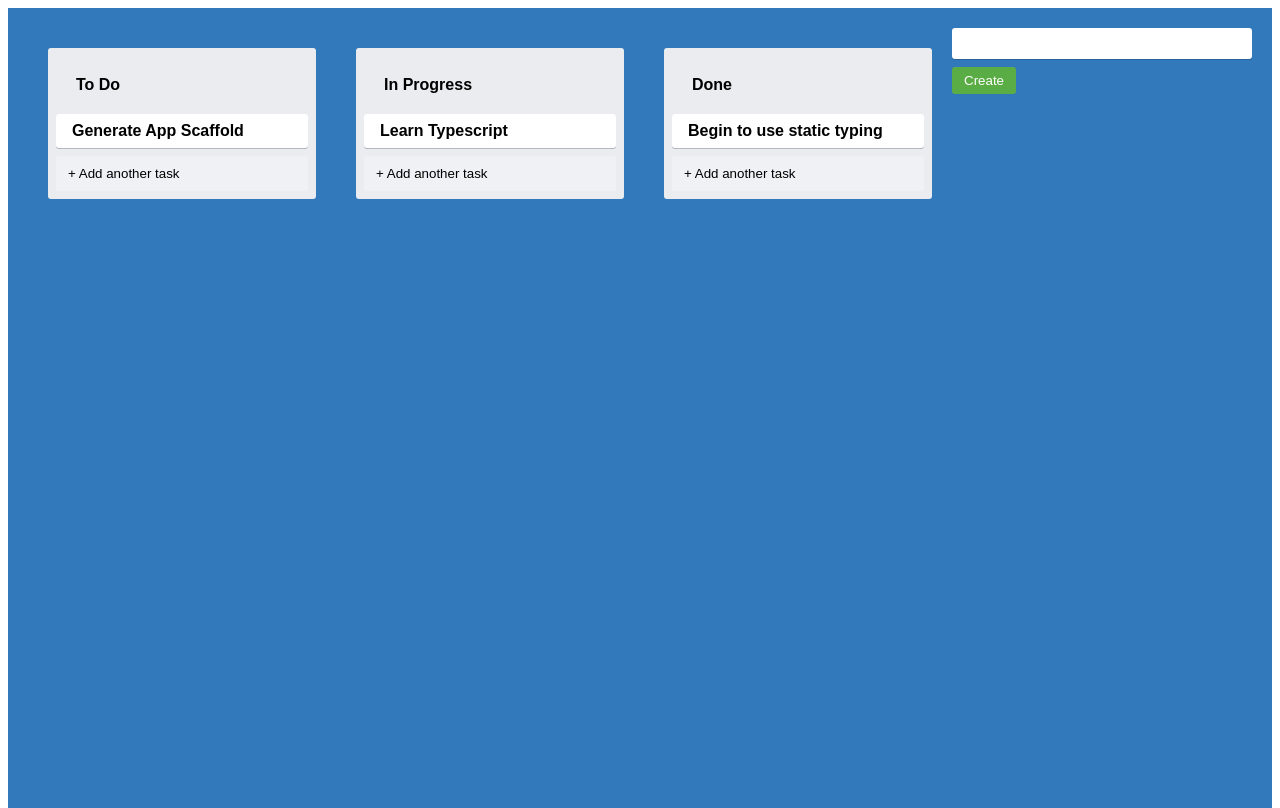
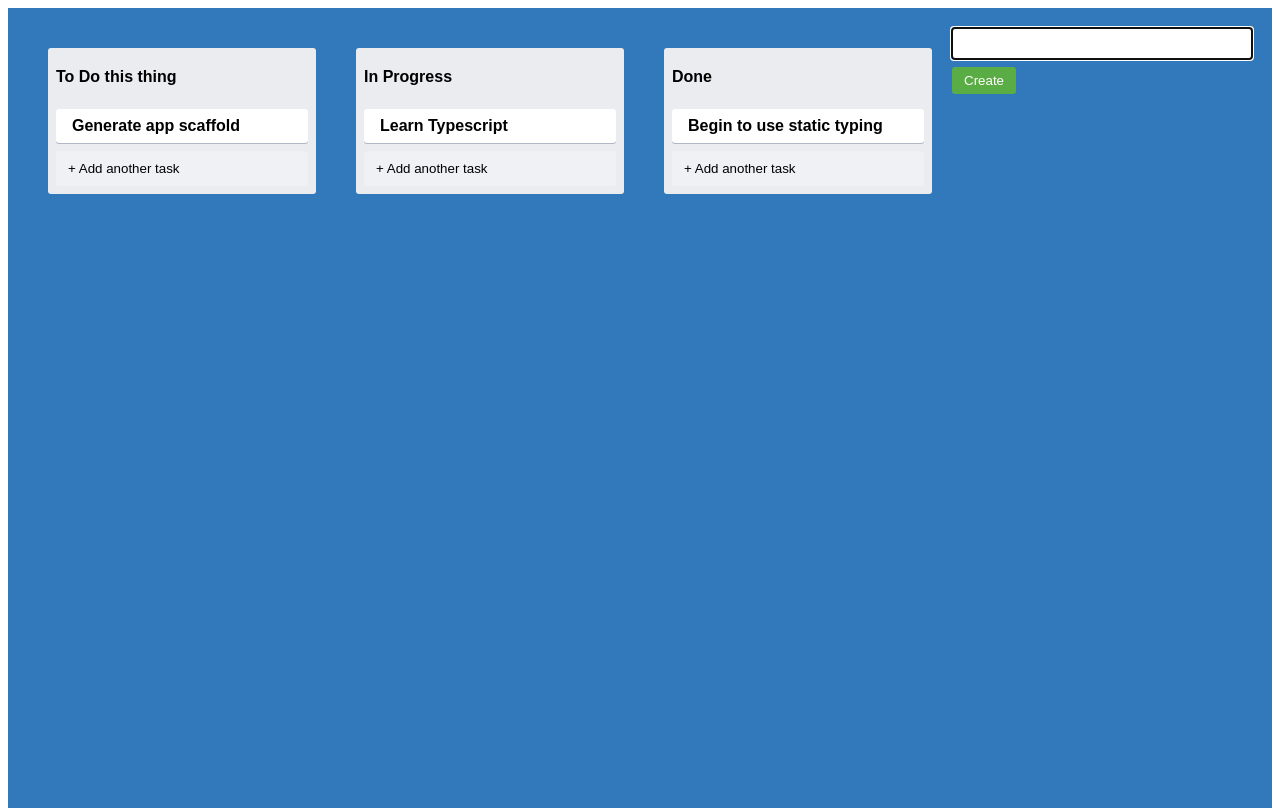
Before and after one commit to amosdesigns/newlinebooktypesrciptbook, a React (Create React App) app: page / in a window 1280 px wide. Both pictures are taken after a click on the button "+ Add another list". Built offline with nearby package versions, Linux system fonts and the light colour scheme.

Commit message:
working data updated

```diff
--- a/src/App.tsx
+++ b/src/App.tsx
@@ -3,20 +3,19 @@ import {Column} from "./Column";
 import {Card} from "./Card";
 import {AddNewItem} from "./AddNewItem";
 import {AppContainer} from "./styles";
-
+import {useAppState} from './AppStateContext';
 
 const App = () => {
+    const {state} = useAppState();
+    console.log(state.lists);
     return (
         <AppContainer>
-            <Column text="To Do">
-                <Card text="Generate App Scaffold"/>
-            </Column>
-            <Column text="In Progress">
-                <Card text="Learn Typescript"/>
-            </Column>
-            <Column text="Done">
-                <Card text="Begin to use static typing"/>
-            </Column>
+            {state.lists.map(( list, i ) => (
+            <Column title={ list.title }
+                key={ list.id }
+                index={i}
+                />))}
+
             <AddNewItem toggleButtonText="+ Add another list" onAdd={console.log} />
         </AppContainer>
     );
--- /dev/null
+++ b/src/AppStateContext.tsx
@@ -0,0 +1,51 @@
+import React,{  createContext, useReducer, useContext } from "react";
+
+const appData: AppState = {
+    lists:[
+        {
+            id: "0",
+            title: "To Do this thing",
+            tasks:[{id:"c0",text:"Generate app scaffold"}]
+        },
+        {
+            id:"1",
+            title:"In Progress",
+            tasks:[{id:"c2",text:"Learn Typescript"}]
+        },
+        {
+            id:"2",
+            title:"Done",
+            tasks:[{id:"c3",text:"Begin to use static typing"}]
+        }
+    ]
+};
+
+interface Task {
+    id: string,
+    text: string
+}
+
+interface List {
+    id: string,
+    title: string,
+    tasks: Task[]
+}
+
+export interface AppState {
+    lists: List[]
+}
+interface AppStateContextProps{state: AppState}
+
+const AppStateContext =  createContext<AppStateContextProps>({} as AppStateContextProps);
+
+export const useAppState = () => {
+    return useContext(AppStateContext);
+}
+
+export const AppStateProvider = ({children}: React.PropsWithChildren<{}>) => {
+    return (
+        <AppStateContext.Provider value={{state: appData}}>
+            {children}
+        </AppStateContext.Provider>
+    )
+}
--- a/src/Column.tsx
+++ b/src/Column.tsx
@@ -1,22 +1,29 @@
 import React from "react";
 import {AddNewItem} from "./AddNewItem";
+import {useAppState} from './AppStateContext'
 import {ColumnTitle, ColumnContainer} from "./styles";
+import { Card } from "./Card";
+
 interface ColumnProps {
-    text: string
+    title: string
+    index: number
 }
 
-export const Column = ({
-                           text,
-                           children,
-                       }: React.PropsWithChildren<ColumnProps>) => {
+export const Column = ({title, index }: ColumnProps) => {
+    const {state} = useAppState();
     return (
         <ColumnContainer>
-            <ColumnTitle>{text}</ColumnTitle>
-            {children}
+            <ColumnTitle>{title}</ColumnTitle>
+            {state.lists[index].tasks.map(task => (
+              <Card text={task.text}
+                key={task.id}
+                />
+            ))}
+
             <AddNewItem
-            toggleButtonText="+ Add another task"
-            onAdd={console.log}
-            dark
+                toggleButtonText="+ Add another task"
+                onAdd={console.log}
+                dark
             />
         </ColumnContainer>
     );
--- a/src/NewItemForm.tsx
+++ b/src/NewItemForm.tsx
@@ -1,18 +1,22 @@
 import React, { useState } from "react";
+import {useFocus} from "./utils/useFocus"
 import { NewItemFormContainer, NewItemButton, NewItemInput } from "./styles";
 
 interface NewItemFormProps {
     onAdd(text: string): void
 }
-export const NewItemForm = (props: NewItemFormProps) => {
+export const NewItemForm = ({onAdd}: NewItemFormProps) => {
     const [text, setText] = useState("");
+    const inputRef = useFocus();
 return (
     <NewItemFormContainer>
       <NewItemInput
+        ref={inputRef}
         value={text}
         onChange={e => setText(e.target.value)}
-        /><NewItemButton onClick={()=>props.onAdd(text)}>
+        /><NewItemButton onClick={()=> onAdd(text)}>
          Create
          </NewItemButton>
     </NewItemFormContainer>
-) }
+)
+}
--- a/src/index.tsx
+++ b/src/index.tsx
@@ -1,33 +1,12 @@
 import React from 'react';
 import ReactDOM from 'react-dom';
-// eslint-disable-next-line @typescript-eslint/no-unused-vars
-import styled from "styled-components";
+import './index.css';
 import App from './App';
-import './index.css';
-
-interface CounterProps {
-    message: string;
-};
-
-interface CounterState {
-    count: number;
-};
-
-class Counter extends React.Component<CounterProps, CounterState> {
-    state: CounterState = {count: 0};
-
-    render() {
-        return (
-            <div>
-                {this.props.message} {this.state.count}
-            </div>
-        );
-    }
-}
+import {AppStateProvider} from './AppStateContext';
 
 ReactDOM.render(
-    <React.StrictMode>
-        <App/>
-    </React.StrictMode>,
+    <AppStateProvider>
+        <App />
+    </AppStateProvider>,
     document.getElementById('root'),
 );
--- a/src/styles.ts
+++ b/src/styles.ts
@@ -21,9 +21,11 @@ padding: 8px 8px;
 flex-grow: 0;
 `;
 
-export const ColumnTitle = styled.div`
-padding: 20px;
+export const ColumnTitle = styled.h2`
+padding-bottom: 10px;
 font-weight: bold;
+line-height:1;
+font-size:1rem;
 `;
 
 export const CardContainer = styled.div`
--- /dev/null
+++ b/src/utils/useFocus.ts
@@ -0,0 +1,9 @@
+import {useRef, useEffect} from 'react';
+
+export const useFocus  = ()=> {
+    const ref = useRef<HTMLInputElement>(null)
+
+    useEffect(()=>{ref.current?.focus()}
+    )
+    return ref;
+}
```
